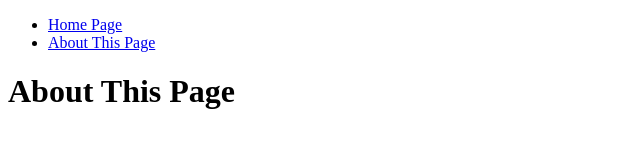
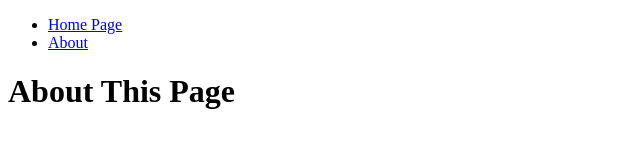
Before and after one commit to saideepakreddy0607-droid/gitcourseproj, a plain HTML site: page about.html in a window 1280 px wide. Shown: the full height of the page, 0-640 px from the left. Drawn offline with Linux system fonts and the light colour scheme.

Commit message:
Update About page link text
Shortened the link text for the About page.

```diff
--- a/about.html
+++ b/about.html
@@ -11,7 +11,7 @@
             <a href="index.html">Home Page</a>
         </li>
         <li>
-            <a href="about.html"> About This Page </a>
+            <a href="about.html"> About </a>
         </li>
     </ul>
     <h1> About This Page </h1>
```
